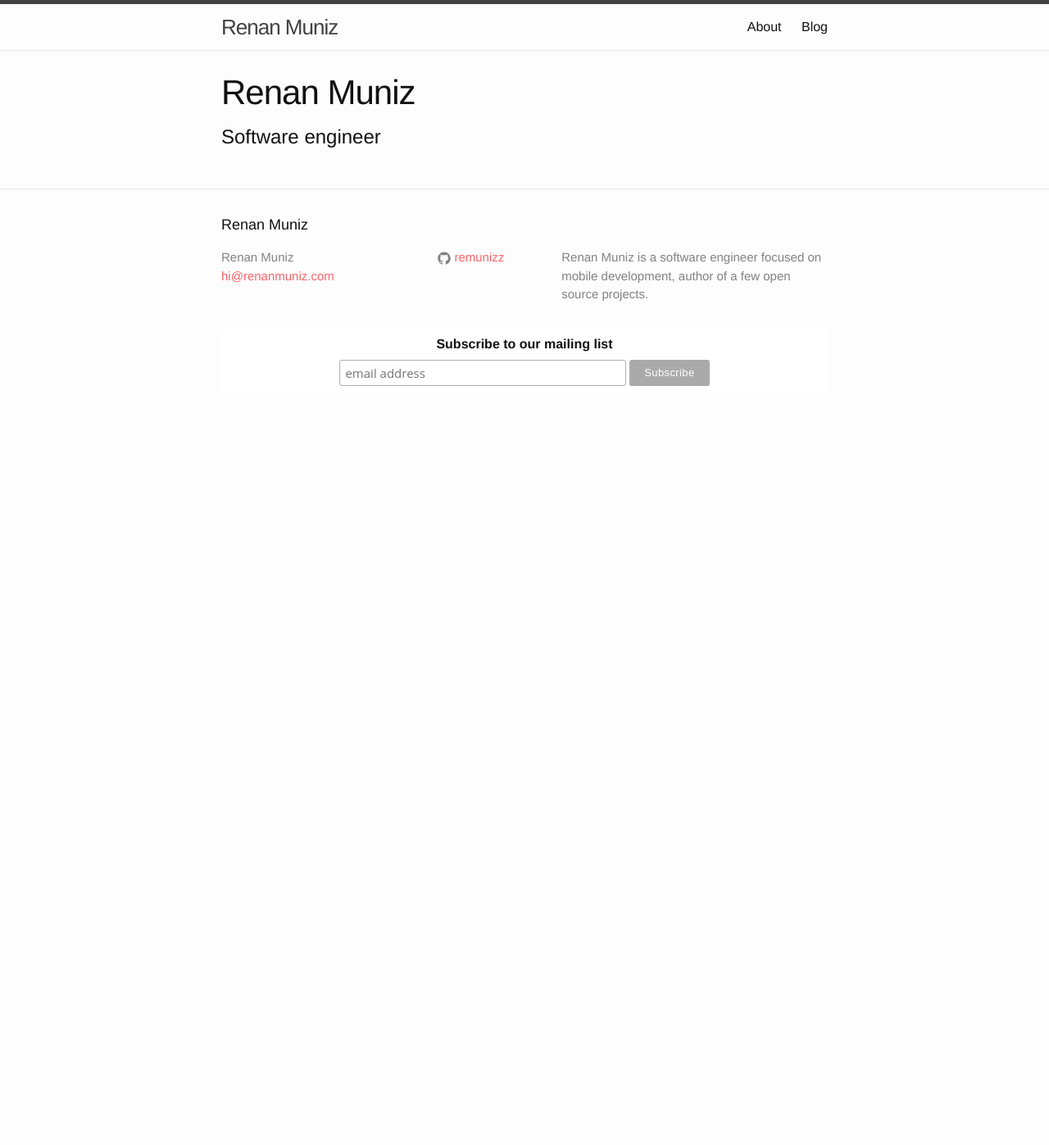
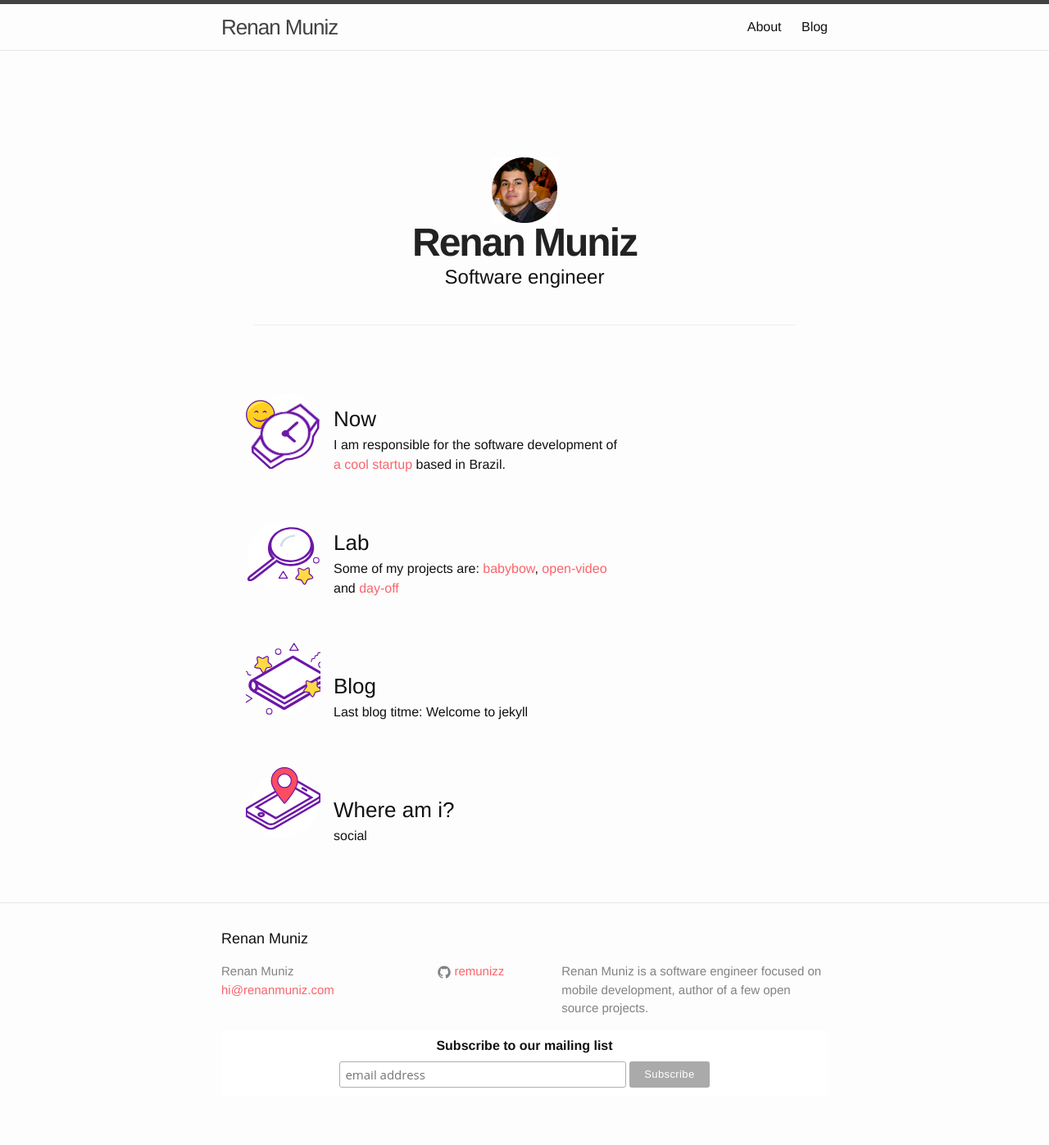
Before and after one commit to remunizz/remunizz.github.io, a Jekyll site: the page built from index.html, in a window 1280 px wide. Shown: the whole page at 82% size. Built offline with Jekyll 4.4.1, drawn with Linux system fonts in a browser that asks for light colours; before the commit the page ends 900 px from its top, so only the background shows below that.

Commit message:
update layout

```diff
--- a/_config.yml
+++ b/_config.yml
@@ -15,6 +15,9 @@ url: "http://renanmuniz.com" # the base hostname & protocol for your site
 #twitter_username: jekyllrb
 github_username:  remunizz
 
+about:
+    description: Software engineer
+
 # Build settings
 markdown: kramdown
 
--- a/_includes/header.html
+++ b/_includes/header.html
@@ -24,4 +24,4 @@
 
   </div>
 
-</header>
+  </header>
--- /dev/null
+++ b/_includes/profile.html
@@ -0,0 +1,10 @@
+</header>
+<div class="profile">
+<section class="wrapper">
+<header id="header">
+<a href="{{ site.baseurl }}/about/">
+	<img width="80" height="80" src="{{ site.baseurl }}/assets/profile-photo.jpg"></img>
+</a>
+<h1 class="post-title">{{ site.title }}</h1>
+<h2>{{ site.about.description }}</h2>
+</section>
--- a/_layouts/page.html
+++ b/_layouts/page.html
@@ -1,6 +1,7 @@
 ---
 layout: default
 ---
+{% include profile.html %}
 <article class="post">
 
   <header class="post-header">
--- a/_sass/_base.scss
+++ b/_sass/_base.scss
@@ -34,7 +34,7 @@ h1, h2, h3, h4, h5, h6,
 p, blockquote, pre,
 ul, ol, dl, figure,
 %vertical-rhythm {
-    margin-bottom: $spacing-unit / 2;
+    /* margin-bottom: $spacing-unit / 2; */
 }
 
 
--- a/_sass/_layout.scss
+++ b/_sass/_layout.scss
@@ -261,3 +261,46 @@
 		#mc_embed_signup .button {width: 100%; margin:0; }
 }
 /* End Mail Chimp */
+
+.profile {
+	h1 {
+	    font-weight: 600;
+		letter-spacing: -2px;
+		font-size: 3em;
+		color: #222;
+	}
+
+	#header {
+		border-bottom: 1px solid #eee;
+		margin-bottom: 40px;
+		padding-bottom: 40px;
+		text-align: center;
+		position: relative;
+	}
+
+	.wrapper {
+		padding: 100px 40px 0;
+	}
+}
+
+li {
+  display: table-row;
+}
+
+.list-header ._bubble{
+  width: 91px;
+  height: 91px;
+  background-size: cover;
+  background-repeat: no-repeat;
+  background-position: center;
+  margin-top: 14px;
+  margin-right: 16px;
+}
+
+.list-view div {
+  display: inline-block;
+}
+
+.list-detail {
+    padding: 25px 0 39px;
+}
--- a/index.html
+++ b/index.html
@@ -1,10 +1,45 @@
 ---
-layout: default
+layout: page
+list:
+ now:
+   title: Now
+   image: /assets/now-badge.svg
+   description: >
+                   <p>I am responsible for the software development of</p>
+                   <p><a href="https://www.printastico.com.br/">a cool startup</a> based in Brazil.</p>
+ lab:
+   title: Lab
+   image: /assets/lab-badge.svg
+   description: >
+                   <p>Some of my projects are: <a href="https://github.com/remunizz/open-video">babybow</a>, <a href="https://github.com/remunizz/open-video">open-video</a></p>
+                   <p>and <a href="https://github.com/remunizz/day-off">day-off</a></p>
+ blog:
+   title: Blog
+   image: /assets/blog-badge.svg
+   description: >
+                   <p>Last blog titme: Welcome to jekyll</p>
+ where:
+   title: Where am i?
+   image: /assets/where-am-i-badge.svg
+   description: >
+                   <p>social</p>
 ---
-
-<div class="home">
-
-  <h1 class="post-title">Renan Muniz</h1>
-  <h2>Software engineer</h2>
-
+<div id="wrapper" class="home">
+	<div class="home-container">
+		<ol class="list-view">
+			{% for item in page.list %}
+				<li class="list-item">
+					<div class="list-header">
+						<div class="_bubble" style="background-image: url({{ item[1].image }});"></div>
+					</div>
+					<div class="list-detail">
+						<div class="_title-block">
+							<h3>{{ item[1].title }}</h3>
+						</div>
+						{{ item[1].description }}
+					</div>
+				</li>
+			{% endfor %}
+		</ol>
+	</div>
 </div>
```
Also changed, not shown: assets/blog-badge.svg (added), assets/lab-badge.svg (added), assets/now-badge.svg (added), assets/profile-photo.jpg (added), assets/where-am-i-badge.svg (added).
